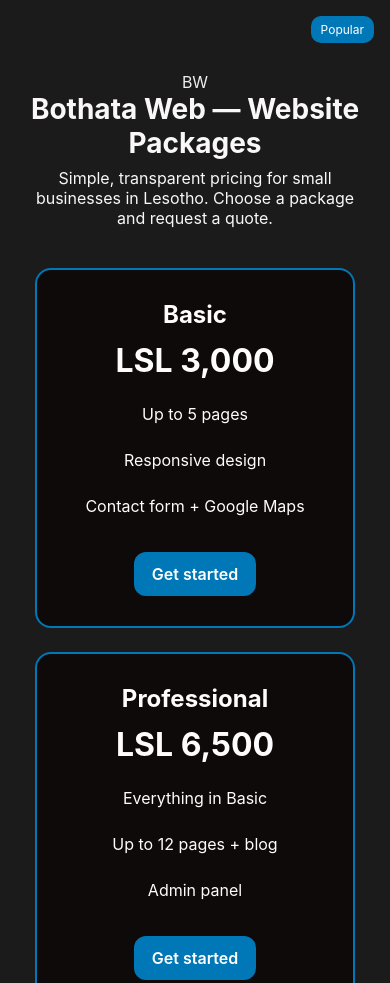
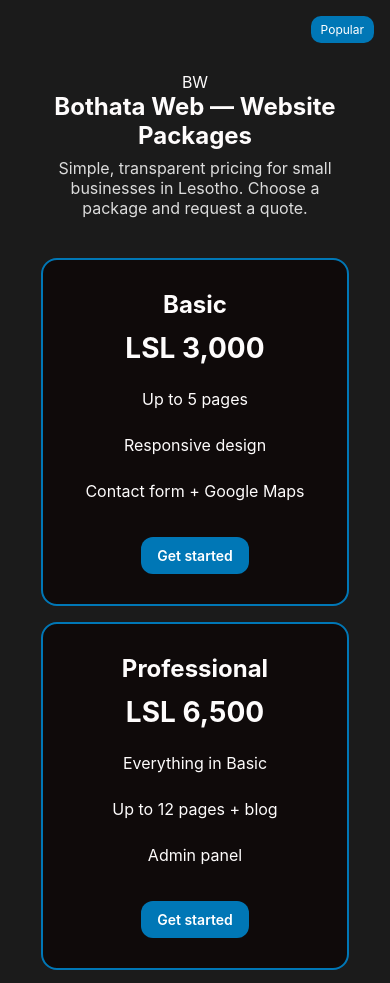
Before and after one commit to Bothata-desig/packageprices, a plain HTML site: page index.html in a window 390 px wide. Shown: the top 983 px of the page. Drawn offline with Linux system fonts and the light colour scheme.

Commit message:
Mobile Responsiveness

```diff
--- a/style.css
+++ b/style.css
@@ -1,11 +1,11 @@
 /* ---------- Variables ---------- */
 :root {
-  --bg: #1b1b1b;               /* subtle gray background */
-  --card-basic: #0f0a0a;       /* white card */
-  --card-professional: #0f0a0a; /* very light gray */
-  --card-enterprise: #0f0a0a;   /* light gray */
-  --text-color: #fefcfc;        /* black text on cards */
-  --accent: #0077b6;            /* professional blue for tags/buttons */
+  --bg: #1b1b1b;               /* dark background */
+  --card-basic: #0f0a0a;       /* dark card */
+  --card-professional: #0f0a0a; /* dark card */
+  --card-enterprise: #0f0a0a;   /* dark card */
+  --text-color: #fefcfc;        /* white text */
+  --accent: #0077b6;            /* blue for buttons and tags */
   --border-color: #0077b6;      /* blue border */
   --radius: 16px;
   --font-family: 'Inter', sans-serif;
@@ -20,7 +20,7 @@
 
 body {
   background: var(--bg);
-  color: #efeded;
+  color: var(--text-color);
   min-height: 100vh;
   font-family: var(--font-family);
 }
@@ -36,17 +36,18 @@ body {
 header {
   text-align: center;
   margin-bottom: 40px;
+  padding: 0 12px;
 }
 
 h1 {
   font-size: 28px;
   margin-bottom: 8px;
-  color: #f9f7f7;
+  color: var(--text-color);
 }
 
 p.lead {
   font-size: 16px;
-  color: #f9f7f7;
+  color: #dcdcdc;
 }
 
 /* ---------- Grid & Cards ---------- */
@@ -70,7 +71,7 @@ p.lead {
 
 .card:hover {
   transform: scale(1.05);
-  box-shadow: 0 12px 40px rgba(0,0,0,0.1);
+  box-shadow: 0 12px 40px rgba(0,0,0,0.3);
 }
 
 /* Individual card colors */
@@ -114,7 +115,7 @@ ul.features {
 ul.features li {
   margin: 10px 0;
   padding: 8px 0;
-  border-top: none; /* clean, no lines */
+  border-top: none;
   color: var(--text-color);
 }
 
@@ -132,14 +133,48 @@ ul.features li {
 }
 
 .btn.primary {
-  background: var(--accent);  /* professional blue */
+  background: var(--accent);
   color: #ffffff;
 }
 
 .btn.primary:hover {
-  background: #005f87; /* slightly darker on hover */
+  background: #005f87;
 }
 
 .center {
   text-align: center;
 }
+
+/* ---------- Responsive Styles ---------- */
+@media (max-width: 1000px) {
+  .card {
+    width: 45%;
+  }
+}
+
+@media (max-width: 700px) {
+  .card {
+    width: 90%;
+    max-width: 400px;
+    margin: 0 auto;
+  }
+
+  .grid {
+    gap: 16px;
+  }
+}
+
+@media (max-width: 400px) {
+  h1 {
+    font-size: 24px;
+  }
+
+  .price {
+    font-size: 28px;
+  }
+
+  .btn {
+    padding: 10px 16px;
+    font-size: 14px;
+  }
+}
```
